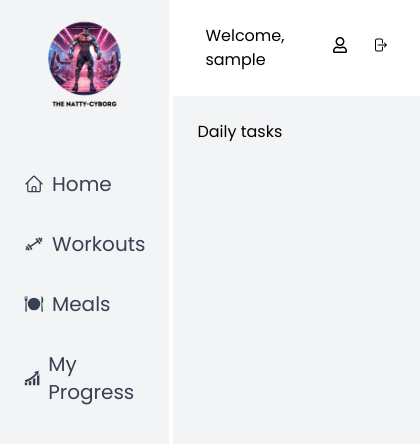
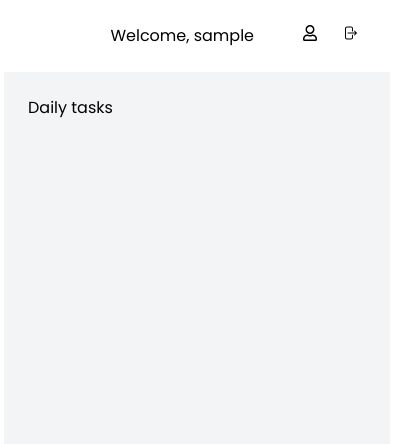
Before and after one commit to yordan-gergov01/Natty-Cyborg, a React (Vite) app in the folder frontend/: page /dashboard in a window 390 px wide. Shown: the top 444 px of the page, 420 px wide, since content can reach past the window. Built offline with nearby package versions, Linux system fonts and the light colour scheme; sample sign-in values are in the browser's storage.

Commit message:
create the aside bar to be responsive with mobile devices and closing it with button

```diff
--- a/frontend/src/ui/Sidebar.jsx
+++ b/frontend/src/ui/Sidebar.jsx
@@ -1,10 +1,28 @@
+import { useState } from "react";
+
 import Logo from "./Logo";
 import MainNav from "./MainNav";
 
+import { FiMenu } from "react-icons/fi";
+
 function Sidebar() {
+  const [isOpen, setIsOpen] = useState(false);
+
   return (
-    <aside className="w-64 bg-gray-100 text-white h-screen p-4 flex flex-col gap-12">
-      <Logo />
+    <aside
+      className={`${
+        isOpen ? "translate-x-0" : "-translate-x-full"
+      } md:translate-x-0 fixed md:relative z-50 bg-gray-900 text-white h-screen p-4 flex flex-col gap-12 w-64 transition-transform duration-300`}
+    >
+      <div className="flex justify-between items-center">
+        <Logo />
+        <button
+          className="md:hidden text-white text-2xl"
+          onClick={() => setIsOpen(!isOpen)}
+        >
+          <FiMenu />
+        </button>
+      </div>
       <MainNav />
     </aside>
   );
```
